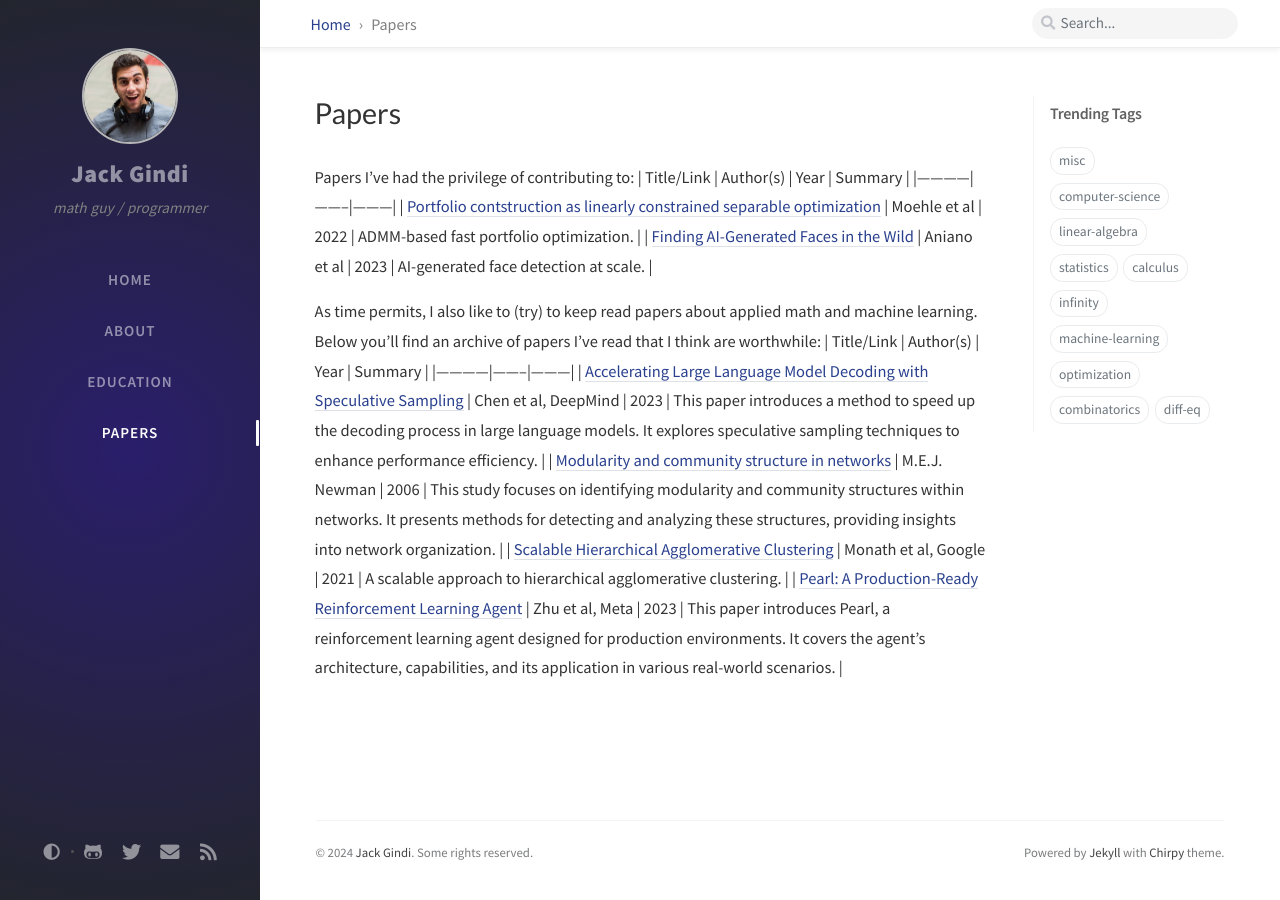
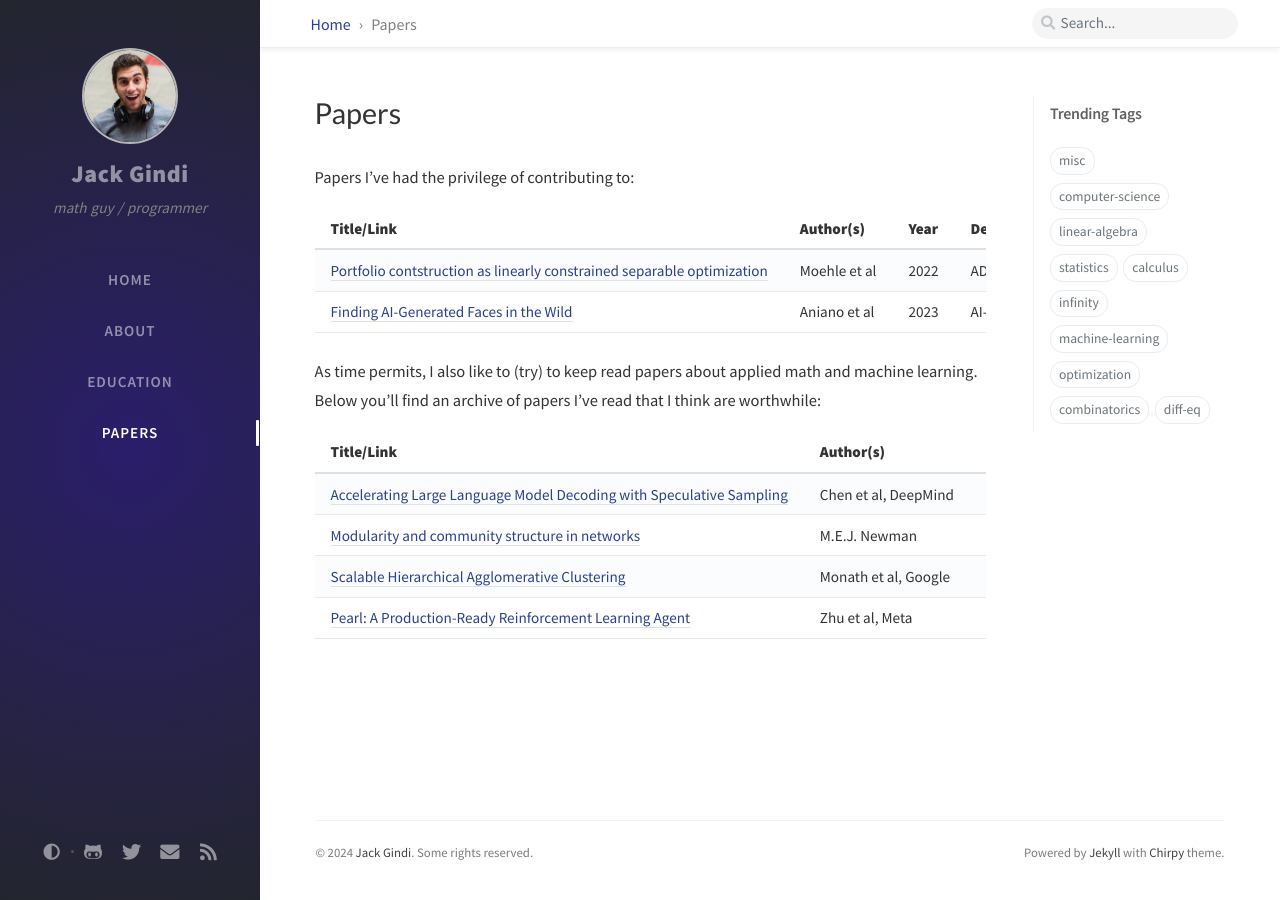
Before and after one commit to gindij/personal_website, a Jekyll site: the page built from _tabs/papers.md, in a window 1280 px wide. Built offline with Jekyll 4.4.1, drawn with Linux system fonts in a browser that asks for light colours; nearby versions of some CDN libraries; comment, search, counter and statistics services are not loaded.

Commit message:
tabs formatting

```diff
--- a/_tabs/papers.md
+++ b/_tabs/papers.md
@@ -4,17 +4,20 @@ icon: fas fa-archive
 order: 6
 ---
 Papers I've had the privilege of contributing to:
-| Title/Link | Author(s) | Year | Summary |
-|------------|--------|---------|
+
+| Title/Link | Author(s) | Year     | Description |
+|------------|---------- | -------- | ----------- |
 | [Portfolio contstruction as linearly constrained separable optimization](https://arxiv.org/abs/2103.05455) | Moehle et al | 2022 | ADMM-based fast portfolio optimization. |
 | [Finding AI-Generated Faces in the Wild](https://arxiv.org/pdf/2311.08577.pdf) | Aniano et al | 2023 | AI-generated face detection at scale. |
+
 
 As time permits, I also like to (try) to keep read papers about applied math and
 machine learning. Below you'll find an archive of papers I've read that I think
 are worthwhile:
-| Title/Link | Author(s) | Year | Summary |
-|------------|--------|---------|
+
+| Title/Link | Author(s) | Year    | Description |
+|------------|-----------|---------| ----------- |
 | [Accelerating Large Language Model Decoding with Speculative Sampling](https://arxiv.org/pdf/2302.01318.pdf) | Chen et al, DeepMind | 2023 | This paper introduces a method to speed up the decoding process in large language models. It explores speculative sampling techniques to enhance performance efficiency. |
-| [Modularity and community structure in networks](https://www.pnas.org/doi/pdf/10.1073/pnas.0601602103) | M.E.J. Newman | 2006 | This study focuses on identifying modularity and community structures within networks. It presents methods for detecting and analyzing these structures, providing insights into network organization. |
-| [Scalable Hierarchical Agglomerative Clustering](https://dl.acm.org/doi/pdf/10.1145/3447548.3467404) | Monath et al, Google | 2021 | A scalable approach to hierarchical agglomerative clustering. |
-| [Pearl: A Production-Ready Reinforcement Learning Agent](https://arxiv.org/pdf/2312.03814.pdf) | Zhu et al, Meta | 2023 | This paper introduces Pearl, a reinforcement learning agent designed for production environments. It covers the agent's architecture, capabilities, and its application in various real-world scenarios. |
+| [Modularity and community structure in networks](https://www.pnas.org/doi/pdf/10.1073/pnas.0601602103) | M.E.J. Newman | 2006 | Elegant spectral method for community detection. |
+| [Scalable Hierarchical Agglomerative Clustering](https://dl.acm.org/doi/pdf/10.1145/3447548.3467404) | Monath et al, Google | 2021 | A scalable, level-based approach to hierarchical agglomerative clustering. |
+| [Pearl: A Production-Ready Reinforcement Learning Agent](https://arxiv.org/pdf/2312.03814.pdf) | Zhu et al, Meta | 2023 | This paper introduces Pearl, a modular reinforcement learning agent designed for production environments. |
```
